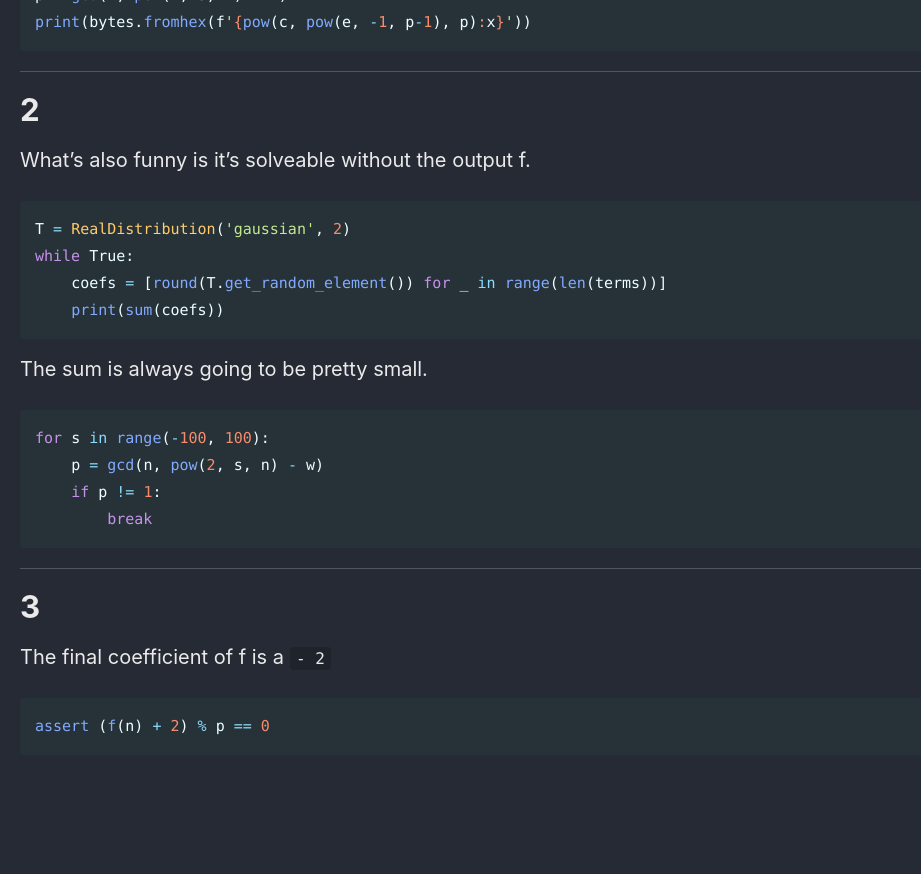
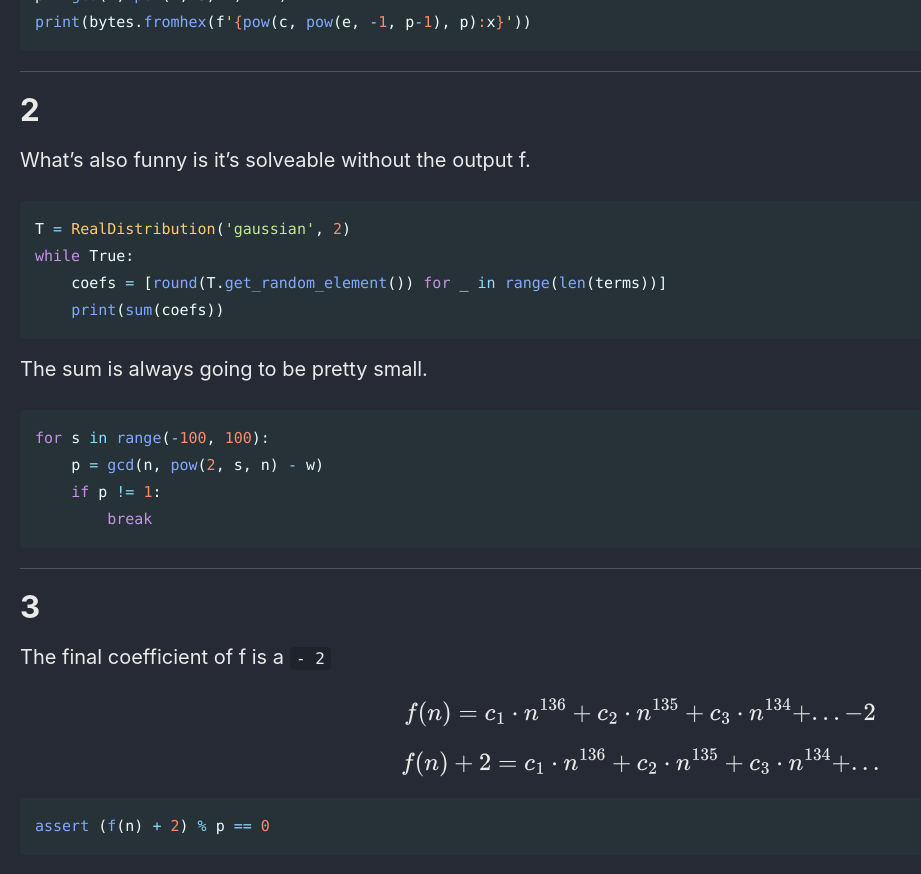
Before and after one commit to Connor-McCartney/Connor-McCartney.github.io, a Jekyll site: the page built from _pages/cryptography/other/univariate-ImaginaryCTF54.md, in a window 1280 px wide and 900 px high, scrolled down 2250 px. Shown: the top 874 px of the window, without its empty margins (0-921 px from the left). Built offline with Jekyll 4.4.1, drawn with Linux system fonts in a browser that asks for light colours; cached includes are drawn as plain includes; before the commit the page ends 3050 px from its top, so only the background shows below that.

Commit message:
Update univariate-ImaginaryCTF54.md

````diff
--- a/_pages/cryptography/other/univariate-ImaginaryCTF54.md
+++ b/_pages/cryptography/other/univariate-ImaginaryCTF54.md
@@ -130,6 +130,14 @@ for s in range(-100, 100):
 
 The final coefficient of f is a `- 2`
 
+$$
+f(n) = c_1 \cdot n^{136} + c_2 \cdot n^{135} + c_3 \cdot n^{134} + ... - 2
+$$
+
+$$
+f(n) + 2 = c_1 \cdot n^{136} + c_2 \cdot n^{135} + c_3 \cdot n^{134} + ...
+$$
+
 ```python
 assert (f(n) + 2) % p == 0
 ```
````
